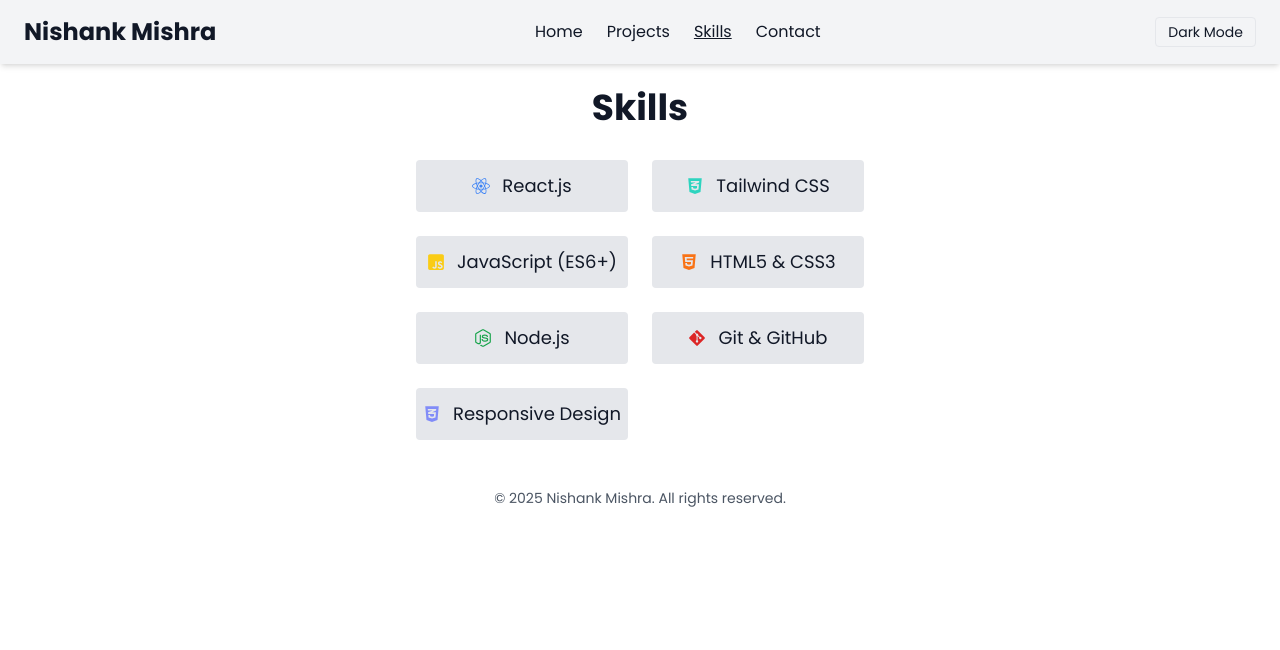
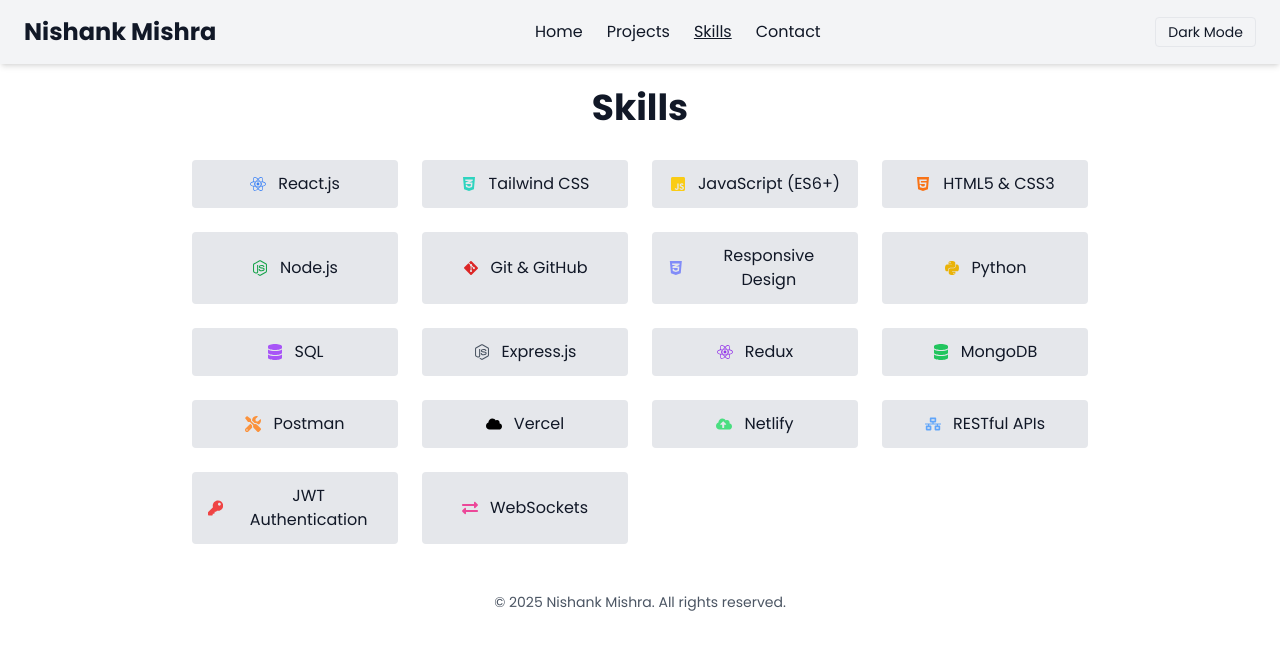
Before and after one commit to nishankmishra/portfolio, a React (Create React App) app: page /skills in a window 1280 px wide. Shown: the top 650 px of the page. Built offline with nearby package versions, Linux system fonts and the light colour scheme.

Commit message:
Update Skills.js

```diff
--- a/src/pages/Skills.js
+++ b/src/pages/Skills.js
@@ -1,5 +1,7 @@
 import React from 'react';
-import { FaReact, FaCss3Alt, FaNodeJs, FaGitAlt, FaHtml5, FaJsSquare } from 'react-icons/fa';
+import {
+  FaReact, FaCss3Alt, FaNodeJs, FaGitAlt, FaHtml5, FaJsSquare, FaPython, FaDatabase, FaTools, FaCloud, FaCloudUploadAlt, FaNetworkWired, FaKey, FaExchangeAlt
+} from 'react-icons/fa';
 
 const skills = [
   { name: 'React.js', icon: React.createElement(FaReact, { className: "text-blue-500" }) },
@@ -9,6 +11,17 @@
   { name: 'Node.js', icon: React.createElement(FaNodeJs, { className: "text-green-600" }) },
   { name: 'Git & GitHub', icon: React.createElement(FaGitAlt, { className: "text-red-600" }) },
   { name: 'Responsive Design', icon: React.createElement(FaCss3Alt, { className: "text-indigo-400" }) },
+  { name: 'Python', icon: React.createElement(FaPython, { className: "text-yellow-500" }) },
+  { name: 'SQL', icon: React.createElement(FaDatabase, { className: "text-purple-500" }) },
+  { name: 'Express.js', icon: React.createElement(FaNodeJs, { className: "text-gray-600" }) },
+  { name: 'Redux', icon: React.createElement(FaReact, { className: "text-purple-600" }) },
+  { name: 'MongoDB', icon: React.createElement(FaDatabase, { className: "text-green-500" }) },
+  { name: 'Postman', icon: React.createElement(FaTools, { className: "text-orange-400" }) },
+  { name: 'Vercel', icon: React.createElement(FaCloud, { className: "text-black" }) },
+  { name: 'Netlify', icon: React.createElement(FaCloudUploadAlt, { className: "text-green-400" }) },
+  { name: 'RESTful APIs', icon: React.createElement(FaNetworkWired, { className: "text-blue-400" }) },
+  { name: 'JWT Authentication', icon: React.createElement(FaKey, { className: "text-red-500" }) },
+  { name: 'WebSockets', icon: React.createElement(FaExchangeAlt, { className: "text-pink-500" }) }
 ];
 
 export default function Skills() {
@@ -22,13 +35,13 @@
     ),
     React.createElement(
       'ul',
-      { className: "max-w-md mx-auto grid grid-cols-2 gap-6 text-center" },
+      { className: "max-w-4xl mx-auto grid grid-cols-2 md:grid-cols-3 lg:grid-cols-4 gap-6 text-center" },
       skills.map(({ name, icon }) =>
         React.createElement(
           'li',
           {
             key: name,
-            className: "flex items-center justify-center space-x-3 bg-gray-200 dark:bg-gray-700 rounded py-3 font-medium text-lg hover:scale-105 transition-transform cursor-default"
+            className: "flex items-center justify-center space-x-3 bg-gray-200 dark:bg-gray-700 rounded py-3 px-4 font-medium text-base hover:scale-105 transition-transform cursor-default"
           },
           icon,
           React.createElement('span', null, name)
```
